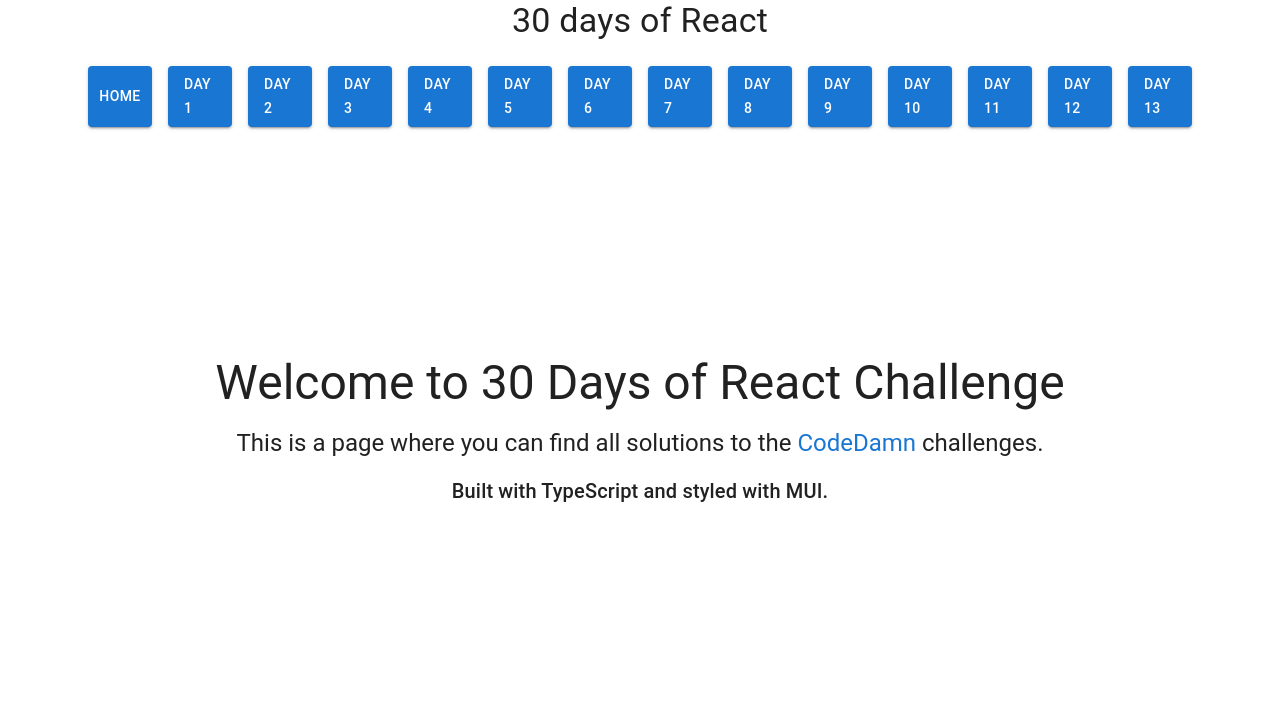
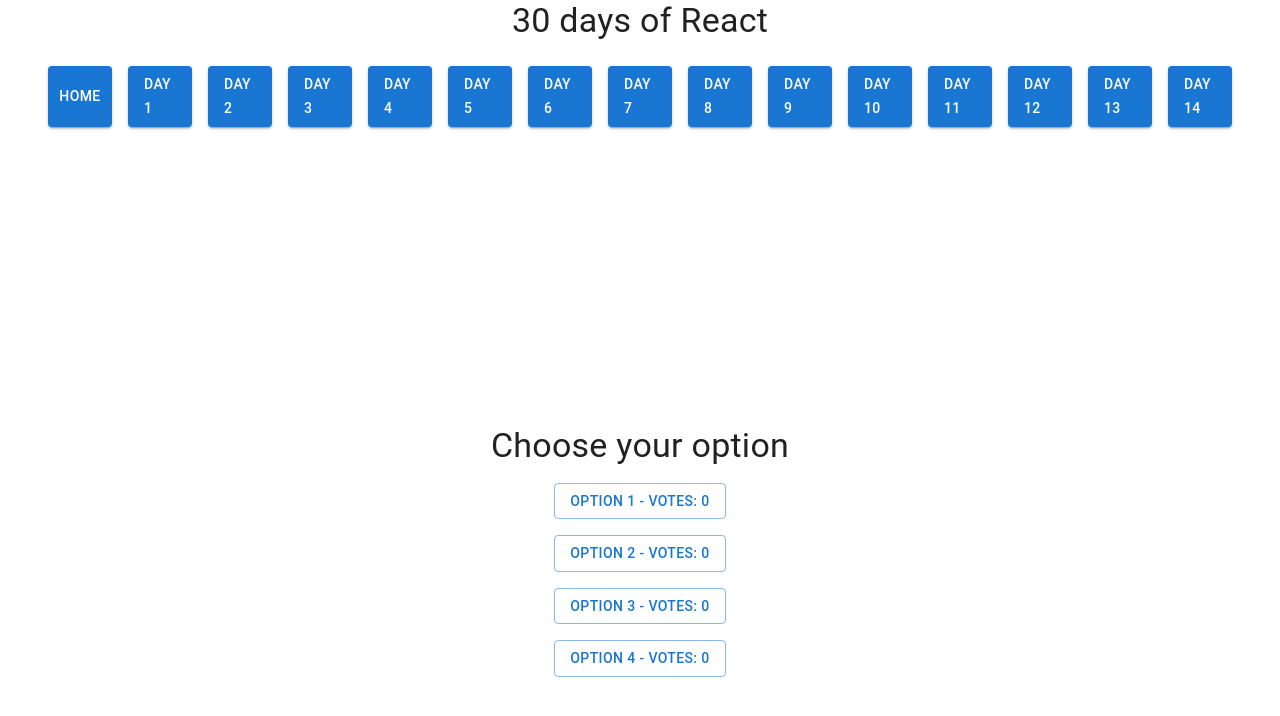
Before and after one commit to Cema2019/codedamn-challenge-30-days-of-react, a React (Vite) app: page /basic-polling in a window 1280 px wide. Before the commit this address led to /. Shown: the top 716 px of the page. Built offline with nearby package versions, Linux system fonts and the light colour scheme.

Commit message:
Add BasicPolling component

```diff
--- /dev/null
+++ b/components/BasicPolling.tsx
@@ -0,0 +1,62 @@
+import React, { useState } from "react";
+import { Container, Box, Typography, Button } from "@mui/material";
+
+const App: React.FC = () => {
+  const [vote1, setVote1] = useState<number>(0);
+  const [vote2, setVote2] = useState<number>(0);
+  const [vote3, setVote3] = useState<number>(0);
+  const [vote4, setVote4] = useState<number>(0);
+
+  return (
+    <Container
+      sx={{
+        minHeight: "100vh",
+        display: "flex",
+        flexDirection: "column",
+        justifyContent: "center",
+        alignItems: "center",
+      }}
+    >
+      <Typography variant="h4" id="question">
+        Choose your option
+      </Typography>
+
+      <Box
+        sx={{
+          display: "flex",
+          flexDirection: "column",
+          gap: 2,
+          maxWidth: "300px",
+          mt: 2,
+        }}
+      >
+        <Button
+          variant="outlined"
+          onClick={() => setVote1(vote1 + 1)}
+        >
+          Option 1 - Votes: {vote1}
+        </Button>
+        <Button
+          variant="outlined"
+          onClick={() => setVote2(vote2 + 1)}
+        >
+          Option 2 - Votes: {vote2}
+        </Button>
+        <Button
+          variant="outlined"
+          onClick={() => setVote3(vote3 + 1)}
+        >
+          Option 3 - Votes: {vote3}
+        </Button>
+        <Button
+          variant="outlined"
+          onClick={() => setVote4(vote4 + 1)}
+        >
+          Option 4 - Votes: {vote4}
+        </Button>
+      </Box>
+    </Container>
+  );
+};
+
+export default App;
--- a/routes/routeConfig.tsx
+++ b/routes/routeConfig.tsx
@@ -13,6 +13,8 @@ import DaysUntilElement from "../components/DaysUntilElement";
 import UseTheme from "../components/UseTheme";
 import ParagraphToggling from "../components/ParagraphToggling";
 import TipCalculator from "../components/TipCalculator";
+import BasicPolling from "../components/BasicPolling";
+
 
 export const routeConfig = [
   { path: "/", element: <HomePage />, label: "Home"  },
@@ -29,4 +31,5 @@ export const routeConfig = [
   { path: "/use-theme", element: <UseTheme />, label: "Day 11"  },
   { path: "/paragraph-toggling", element: <ParagraphToggling />, label: "Day 12"  },
   { path: "/tip-calculator", element: <TipCalculator />, label: "Day 13"  },
+  { path: "/basic-polling", element: <BasicPolling />, label: "Day 14"  },
 ];
```
